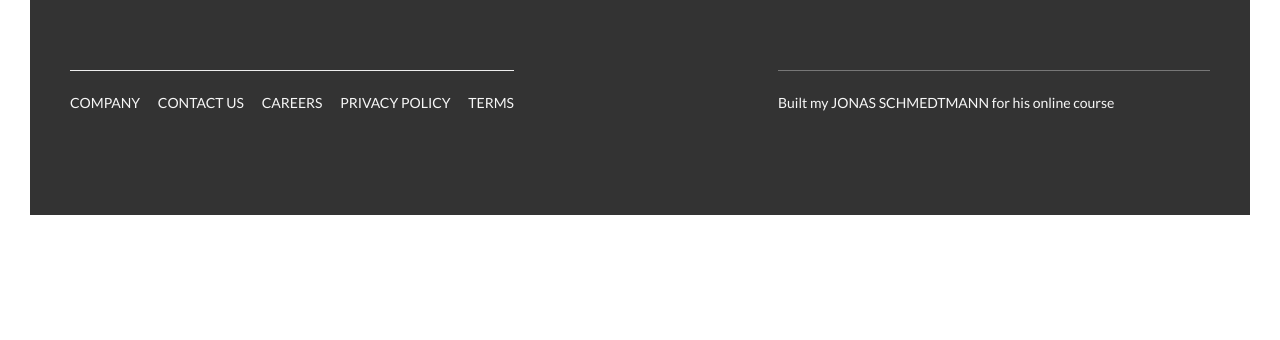
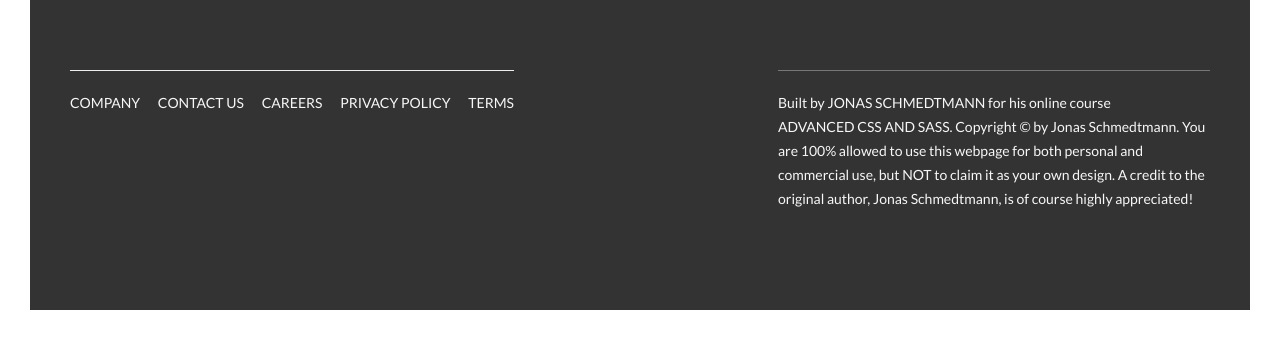
Before and after one commit to jcalahi/natours-project, a website: page index.html in a window 1280 px wide. Shown: the part 5499-5839 px from the top of the page. Before the commit the page ends 5744 px from the top, so only its background shows below. Drawn offline with Linux system fonts and the light colour scheme.

Commit message:
added copyright

```diff
--- a/index.html
+++ b/index.html
@@ -405,11 +405,13 @@
         </div>
         <div class="col-1-of-2">
           <p class="footer__copyright">
-            Built my
-            <a href="javascript:void(0)" class="footer__link"
-              >Jonas Schmedtmann</a
-            >
-            for his online course
+            Built by <a href="#" class="footer__link">Jonas Schmedtmann</a> for
+            his online course
+            <a href="#" class="footer__link">Advanced CSS and Sass</a>.
+            Copyright &copy; by Jonas Schmedtmann. You are 100% allowed to use
+            this webpage for both personal and commercial use, but NOT to claim
+            it as your own design. A credit to the original author, Jonas
+            Schmedtmann, is of course highly appreciated!
           </p>
         </div>
       </div>
```
